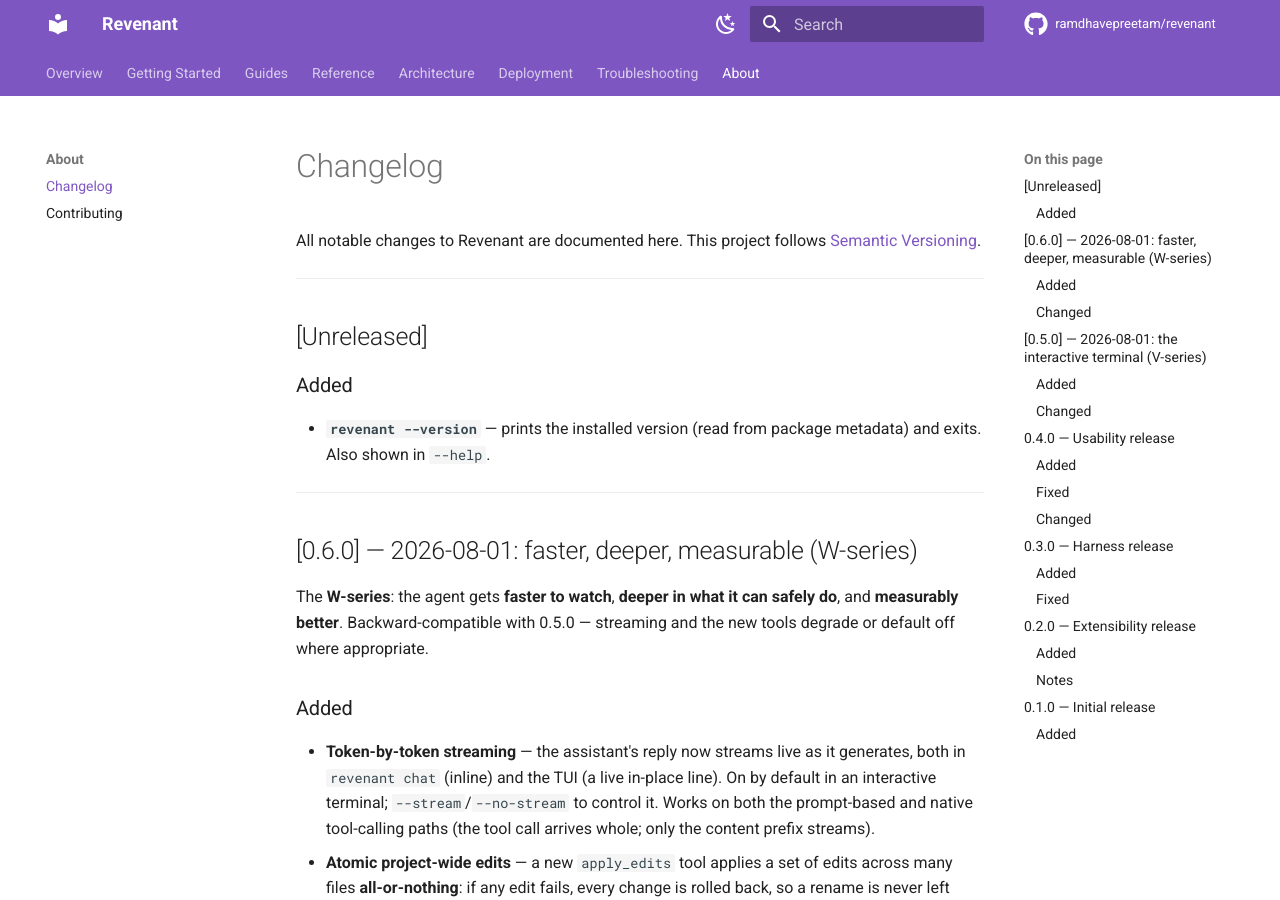
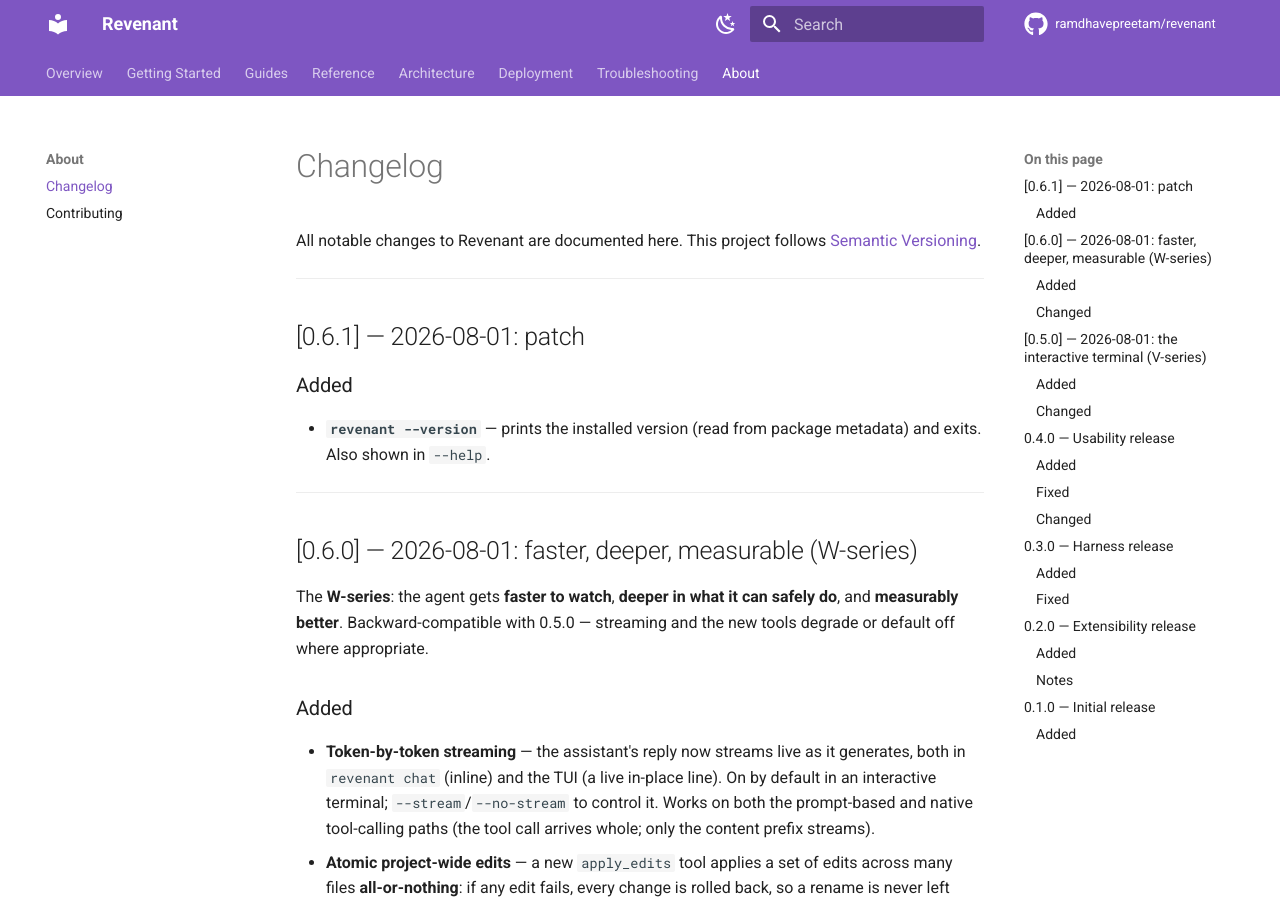
Before and after one commit to ramdhavepreetam/revenant, an MkDocs documentation site: the page built from docs_site/about/changelog.md, in a window 1280 px wide and 900 px high. Built offline with MkDocs 1.6.1 and Material for MkDocs 9.7.7, drawn with Linux system fonts in a browser that asks for light colours; comment, search, counter and statistics services are not loaded.

Commit message:
Release 0.6.1: patch (revenant --version)
Bump all three packages 0.6.0 -> 0.6.1 for the --version flag fix (metadata-
resolved `revenant --version`, passed through argv normalization). A patch: one
small additive CLI fix, backward-compatible.

- Version 0.6.1 on nerva-core / nerva-agent / revenant-cli; deps pinned >=0.6.1.
- Changelog: [Unreleased] -> [0.6.1] (2026-08-01).

Verified: 660 tests + mkdocs --strict green; make build + make check (twine)
PASS for all 6 dists at 0.6.1.

Co-Authored-By: Claude Opus 4.8 <noreply@anthropic.com>
Claude-Session: https://claude.ai/code/session_01LMdFxTkUq37j3CJsJXE7mH

```diff
--- a/docs_site/about/changelog.md
+++ b/docs_site/about/changelog.md
@@ -5,7 +5,7 @@ All notable changes to Revenant are documented here. This project follows
 
 ---
 
-## [Unreleased]
+## [0.6.1] — 2026-08-01: patch
 
 ### Added
 
```
Also changed, not shown: 3 other files.
